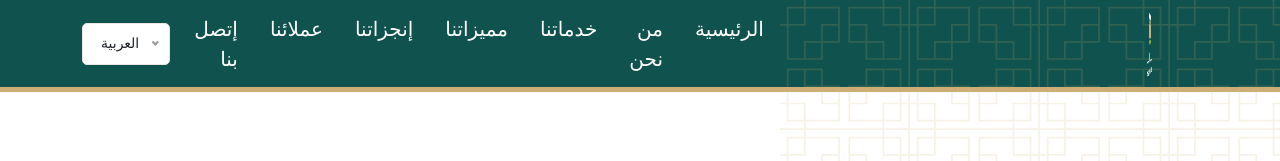
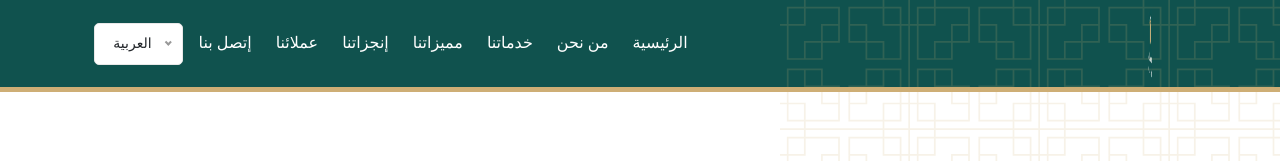
Before and after one commit to CodingWithAbdou/saraya-palace, a plain HTML site: page index.html in a window 1280 px wide. Shown: the top 161 px of the page. Drawn offline with Linux system fonts and the light colour scheme; a web font is replaced by a local one.

Commit message:
fix style nav

```diff
--- a/index.html
+++ b/index.html
@@ -58,25 +58,25 @@
                             <a class="nav-link fs-5 ps-4  text-white ff-GE_SS_tow" href="../index.html">عربي</a>
                         </li>   -->
                         <li class="nav-item">
-                            <a class="nav-link fs-5 ps-4 text-white active" aria-current="page" href="#home">الرئيسية</a>
+                            <a class="nav-link fs-6 ps-3 text-white active" aria-current="page" href="#home">الرئيسية</a>
                         </li>
                         <li class="nav-item">
-                            <a class="nav-link fs-5 ps-4 text-white" href="#about-us">من نحن</a>
+                            <a class="nav-link fs-6 ps-3 text-white" href="#about-us">من نحن</a>
                         </li>
                         <li class="nav-item">
-                            <a class="nav-link fs-5 ps-4 text-white" href="#services">خدماتنا</a>
+                            <a class="nav-link fs-6 ps-3 text-white" href="#services">خدماتنا</a>
                         </li>
                         <li class="nav-item">
-                            <a class="nav-link fs-5 ps-4 text-white" href="#advantages">مميزاتنا</a>
+                            <a class="nav-link fs-6 ps-3 text-white" href="#advantages">مميزاتنا</a>
                         </li>
                         <li class="nav-item">
-                            <a class="nav-link fs-5 ps-4 text-white" href="#achievement">إنجزاتنا</a>
+                            <a class="nav-link fs-6 ps-3 text-white" href="#achievement">إنجزاتنا</a>
                         </li>
                         <li class="nav-item">
-                            <a class="nav-link fs-5 ps-4 text-white" href="#client">عملائنا</a>
+                            <a class="nav-link fs-6 ps-3 text-white" href="#client">عملائنا</a>
                         </li>
                         <li class="nav-item">
-                            <a class="nav-link fs-5 ps-4 text-white" href="#contact-us">إتصل بنا</a>
+                            <a class="nav-link fs-6 ps-3 text-white" href="#contact-us">إتصل بنا</a>
                         </li>
                         <li class="lang d-flex align-items-center justify-content-center">
                             <select class="select" >
--- a/style.css
+++ b/style.css
@@ -188,7 +188,6 @@ body {
 * headerr
 ****
 */
-
 
 .header {
     padding-block: 12rem 8rem;
```
